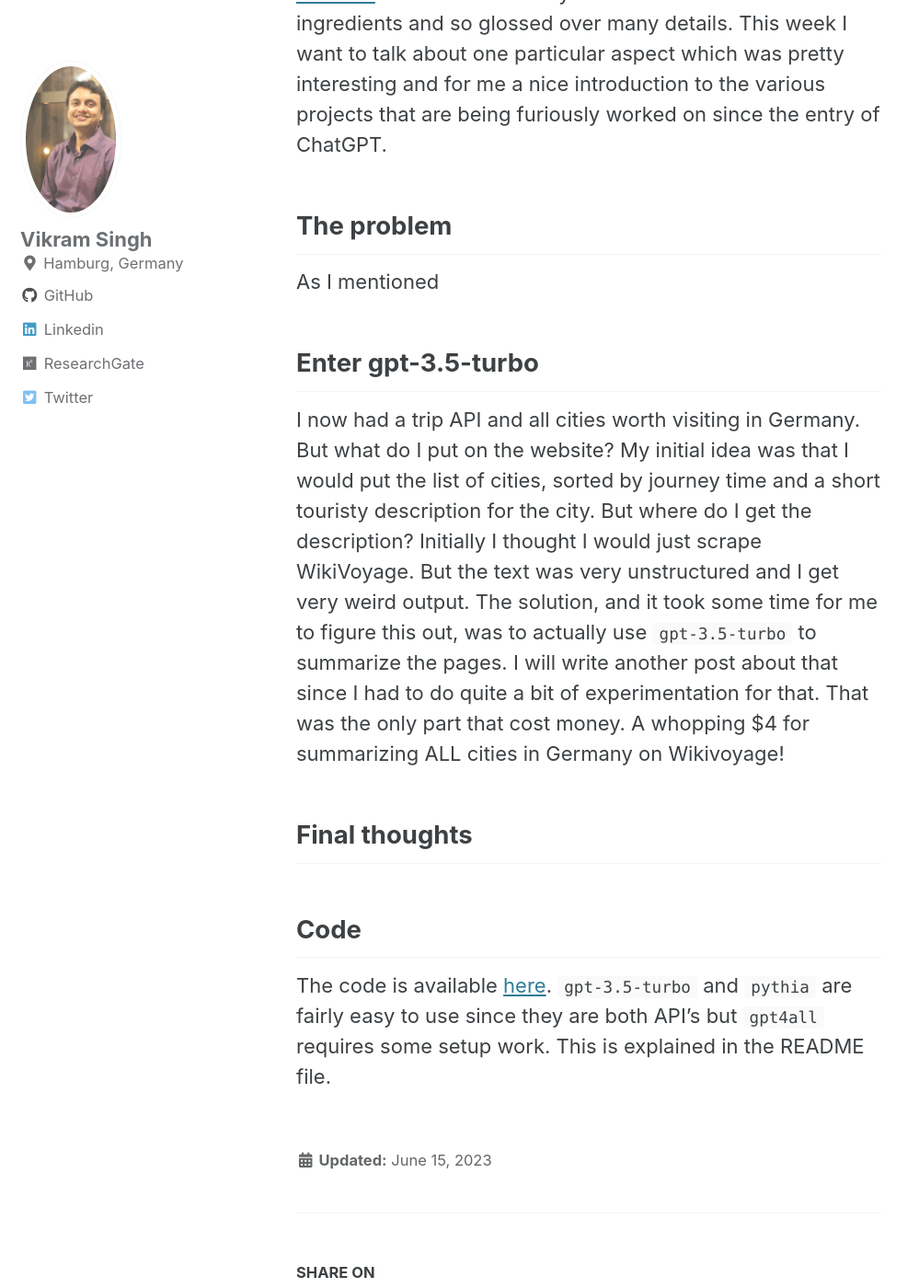
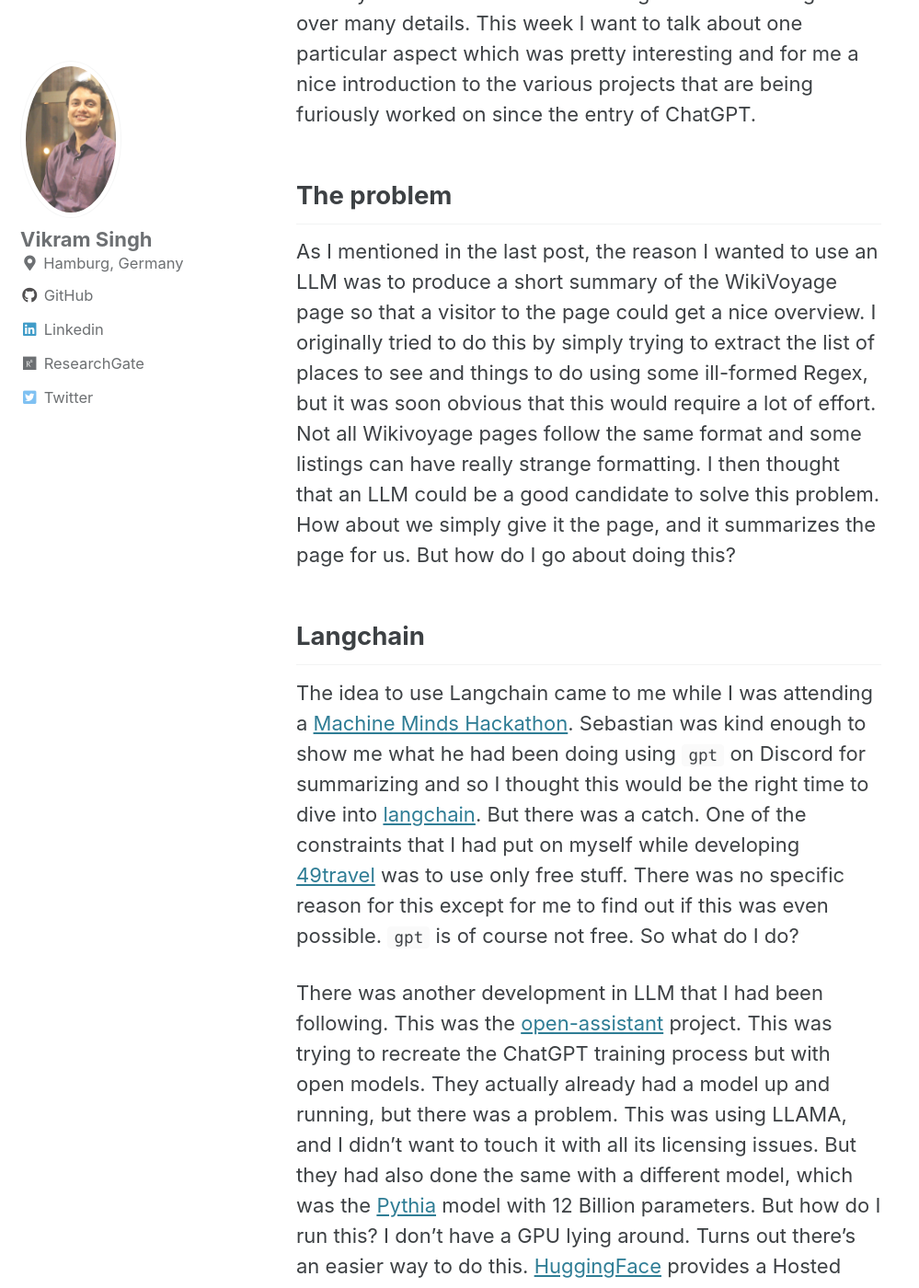
Before and after one commit to vikramsg/vikramsg.github.io, a Jekyll site: the page built from _posts/2023-06-15-blog_langchain.md, in a window 1280 px wide and 1400 px high, scrolled down 292 px. Shown: the whole window at 92% size, without its empty margins (0-999 px from the left). Built offline with Jekyll 4.4.1, drawn with Linux system fonts in a browser that asks for light colours; cached includes are drawn as plain includes; some of the changed text lies outside the part shown.

Commit message:
Finish first draft

````diff
--- a/_posts/2023-06-15-blog_langchain.md
+++ b/_posts/2023-06-15-blog_langchain.md
@@ -4,7 +4,7 @@ title:  "Comparing GPT with Open Source LLM's"
 date:   2023-06-15
 ---
 
-Last [week]((../blog_49travel/) I talked about how I created [49travel](https://49travel.vercel.app/).
+Last [week](../blog_49travel/) I talked about how I created [49travel](https://49travel.vercel.app/).
 I went over broadly on what were the various ingredients and so glossed over many details.
 This week I want to talk about one particular aspect which was pretty interesting
 and for me a nice introduction to the various projects that are being furiously worked on
@@ -12,24 +12,107 @@ since the entry of ChatGPT.
 
 ## The problem
 
-As I mentioned
+As I mentioned in the last post, the reason I wanted to use an LLM was to produce a short summary of the WikiVoyage
+page so that a visitor to the page could get a nice overview.
+I originally tried to do this by simply trying to extract the list of places to see and things to do using
+some ill-formed Regex, but it was soon obvious that this would require a lot of effort.
+Not all Wikivoyage pages follow the same format and some listings can have really strange formatting.
+I then thought that an LLM could be a good candidate to solve this problem.
+How about we simply give it the page, and it summarizes the page for us.
+But how do I go about doing this?
 
-## Enter gpt-3.5-turbo
 
-I now had a trip API and all cities worth visiting in Germany.
-But what do I put on the website?
-My initial idea was that I would put the list of cities,
-sorted by journey time and a short touristy description for the city.
-But where do I get the description?
-Initially I thought I would just scrape WikiVoyage.
-But the text was very unstructured and I get very weird output.
-The solution, and it took some time for me to figure this out,
-was to actually use `gpt-3.5-turbo` to summarize the pages.
-I will write another post about that since I had to do quite a bit of experimentation for that.
-That was the only part that cost money. A whopping $4 for summarizing ALL cities
-in Germany on Wikivoyage!
+## Langchain
+
+The idea to use Langchain came to me while I was attending a [Machine Minds Hackathon](https://www.meetup.com/machine-minds-hamburg/events/293740181/).
+Sebastian was kind enough to show me what he had been doing using `gpt` on Discord for summarizing and so I thought this would be the right time
+to dive into [langchain](https://github.com/hwchase17/langchain).
+But there was a catch. One of the constraints that I had put on myself while developing [49travel](https://49travel.vercel.app/) was to use
+only free stuff. There was no specific reason for this except for me to find out if this was even possible.
+`gpt` is of course not free. So what do I do?
+
+There was another development in LLM that I had been following.
+This was the [open-assistant](https://open-assistant.io/) project. This was trying to recreate the ChatGPT training process but with open models.
+They actually already had a model up and running, but there was a problem. This was using LLAMA, and I didn't want to touch
+it with all its licensing issues. But they had also done the same with a different model, which was the [Pythia](https://github.com/EleutherAI/pythia) model
+with 12 Billion parameters.
+But how do I run this? I don't have a GPU lying around. Turns out there's an easier way to do this.
+[HuggingFace](https://huggingface.co/OpenAssistant/oasst-sft-4-pythia-12b-epoch-3.5) provides a Hosted Inference API with rate limits,
+with which you can run models of reasonable size and withing their rate limits.
+
+
+## Making it work
+
+The way the [summarization](https://python.langchain.com/en/latest/modules/chains/index_examples/summarize.html) works is that bigger documents
+are split up into smaller documents, then each chunk is summarized and finally they are all combined and then the combined text is summarized.
+This in a way is `MapReduce` and that is exactly what the `langchain` API calls it.
+
+```python
+    chain = load_summarize_chain(
+        llm, chain_type="map_reduce", combine_prompt=combine_prompt
+    )
+```
+
+However, at this point I hit a hitch. `langchain` has inbuilt functions for `gpt` as well as other models that are loaded locally.
+But I couldn't quite figure out how to use it for an API that was not `gpt`.
+So, I did the most obvious thing, and built a simple `MapReduce` loop.
+I get the WikiVoyage text, break it up into chunks, summarize each one using the API and then combine the summaries and then use
+the API again to summarize it.
+
+## GPT4ALL
+
+I also wanted to test out `gpt4all-groovy` since it was supposed to be small enough to run locally. No API calls required!
+But that was a bit of a pain.
+It has an installer, but it did not support my older MacOS. So I installed it from source, which was in fact not so painful,
+but there were multiple steps. Then there were some `pip` installs required and so I had to mix `poetry` with `pip`.
+Finally, it did work though, so that is a win.
+So, what were the results?
+
+
+## Summaries
+
+The first thing I noticed was that prompting the `Pythia` model was a bit of a pain. At the [Hackathon](https://www.meetup.com/machine-minds-hamburg/events/293740181/),
+we discussed some possible prompts, and initially it seemed to work.
+But I realized when trying to do multiple WikiVoyage pages that it was very unpredictable.
+Sometimes, it would produce very nice summaries. Other times, it wouldn't produce anything at all.
+And sometimes it would spit out complete nonsense.
+`gpt4all` is fairly slow, but in my experience, fairly consistent. However, it is more or less impossible to steer.
+It spits out whatever it wants to spit out and nothing else!
+Of course, as you know, at the end I gave up and just used `gpt-3.5-turbo`. That turned out to cost about $4
+and it was incredibly reliable and required very little prompt tuning.
+However, as some of you may have noticed, it likes the word `charming` a bit too much when describing touristy places.
+
+I have created a [comparison](https://github.com/vikramsg/blog_code/blob/main/langchain_summarizer/summaries.md)
+of summaries for the WikiVoyage page of [Allgäu](https://en.wikivoyage.org/wiki/Allg%C3%A4u).
+The prompts are all more or less the same. First, I ask it to summarize each chunk using
+
+```
+Summarize the following text.
+```
+
+Then I combine the resulting summaries, and ask it to use the following prompt to produce an overall summary.
+
+```
+Combine all the summaries on {city} provided within backticks ```{total_summary}```.
+Can you summarize it as a tourist destination in 8-10 sentences.
+```
+
+Notice how well `gpt` performs. `Pythia` seems to do an ok job, but it completely misses some of the nice places to visit such as Neuschwanstein castle.
+And it does not really stick to `8-10` sentences. `gpt4all` is very formal and answers like its a college exam question!
+
 
 ## Final thoughts
+
+I think this was an interesting exercise to do, just to find out what the state of the art is.
+The first thing I learnt was that `langchain` is incredibly useful. Summarization is just one
+of its many intended usecases. I need to explore more.
+Using `Pythia` was interesting. First, I learnt of the hosted inference API, which seems very useful
+for just testing out models that you don't want to self-host without having a go.
+HuggingFace seem to be doing a very nice job.
+Don't expect to use the free API in production though. The rate limits kick in very quickly.
+`gpt4all` seems more like a toy. But the very fact that it even runs on my CPU only system is remarkable.
+Of course, `gpt` just works. But I look forward to other models atleast try to catch up.
+
 
 ## Code
 
````
